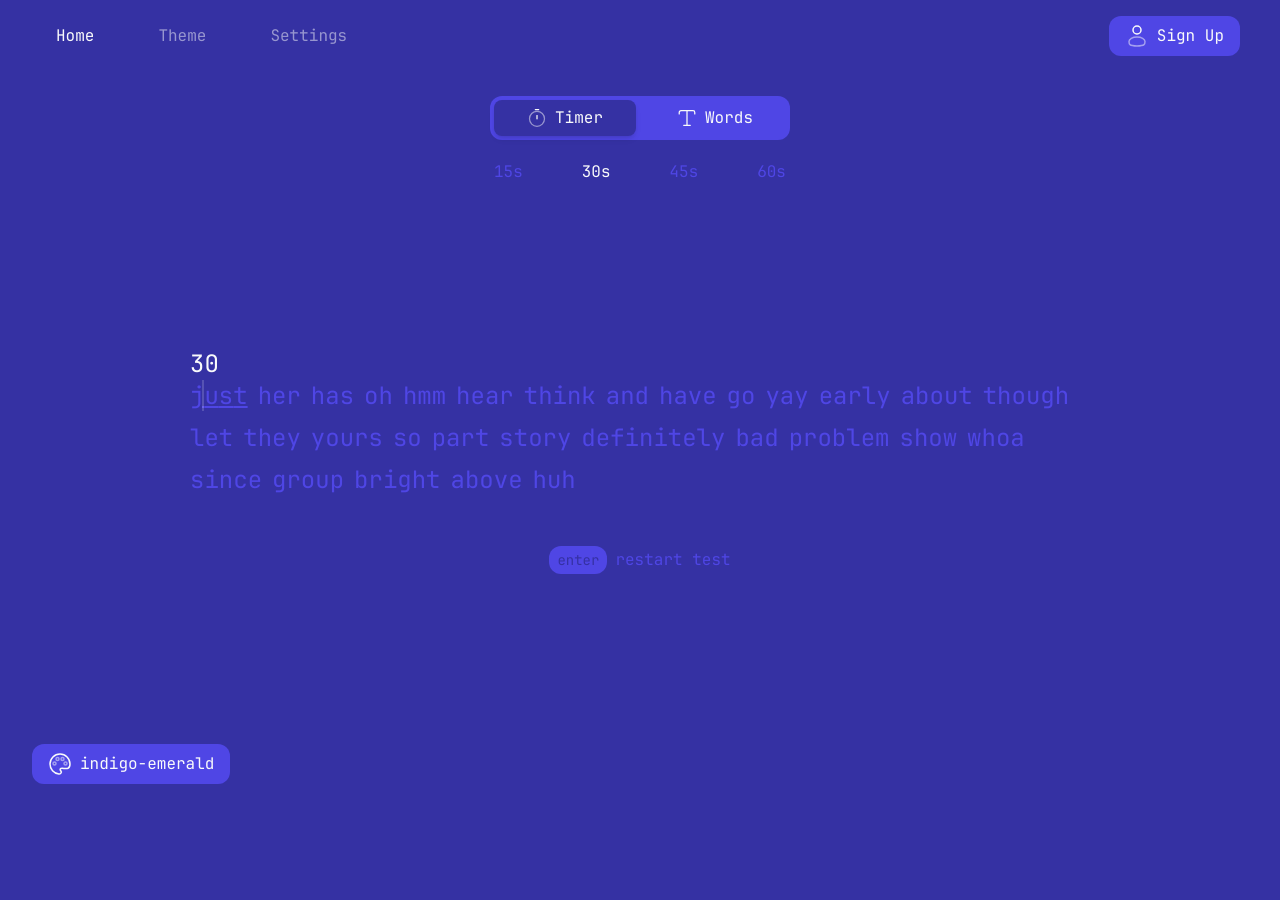
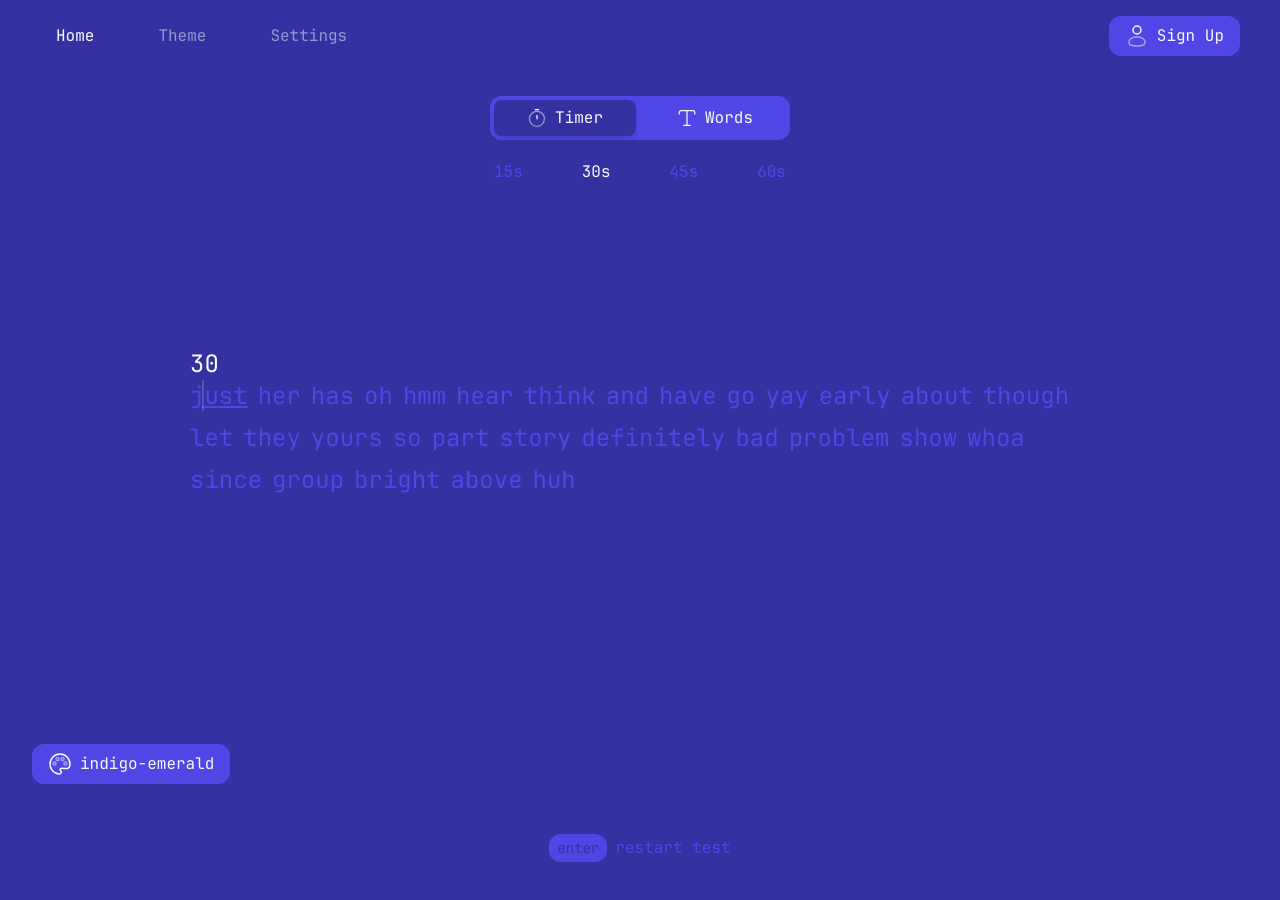
Before and after one commit to MohammadMosavat/donkeyTyping, a Next.js app in the folder client/: page / in a window 1280 px wide. Shown: the top 900 px of the page. Before the commit the page ends 800 px from the top, so only its background shows below. Built offline with nearby package versions, Linux system fonts and the light colour scheme; no server answers.

Commit message:
fix the shortcut refresh

```diff
--- a/client/src/app/page.tsx
+++ b/client/src/app/page.tsx
@@ -14,8 +14,9 @@ import { useSelector } from "react-redux";
 import { RootState } from "@/store";
 
 const Home = () => {
-  useAuth()
+  useAuth();
   const quickStart = useSelector((state: RootState) => state.quickStart.value);
+  const focusMode = useSelector((state: RootState) => state.focusMode.value);
   const [time, setTime] = useState<number>(
     Number(localStorage.getItem("time") ?? 30)
   );
@@ -26,7 +27,6 @@ const Home = () => {
   const inputRef = useRef<HTMLInputElement | null>(null);
   const [selectedWords, setSelectedWords] = useState<string[]>([]);
   const [isTyping, setIsTyping] = useState(false);
-  // useAuth();
 
   const genRandomWord = () => {
     const newWords: string[] = [];
@@ -117,7 +117,7 @@ const Home = () => {
 
   const refreshShortCut = useMemo(() => {
     return (
-      !isTyping &&
+      (!isTyping || focusMode !== "on") &&
       quickStart !== "off" && (
         <ul>
           <li className="flex items-center gap-2">
@@ -156,7 +156,7 @@ const Home = () => {
         />
       </section>
 
-      <form className="flex flex-col mx-auto gap-6 md:gap-8 w-full  items-center justify-center">
+      <form className="flex flex-col mx-auto gap-6 md:gap-80 w-full  items-center justify-center">
         <div className="flex flex-col gap-6 md:gap-10 items-start justify-between w-full">
           {Typing()}
         </div>
```
